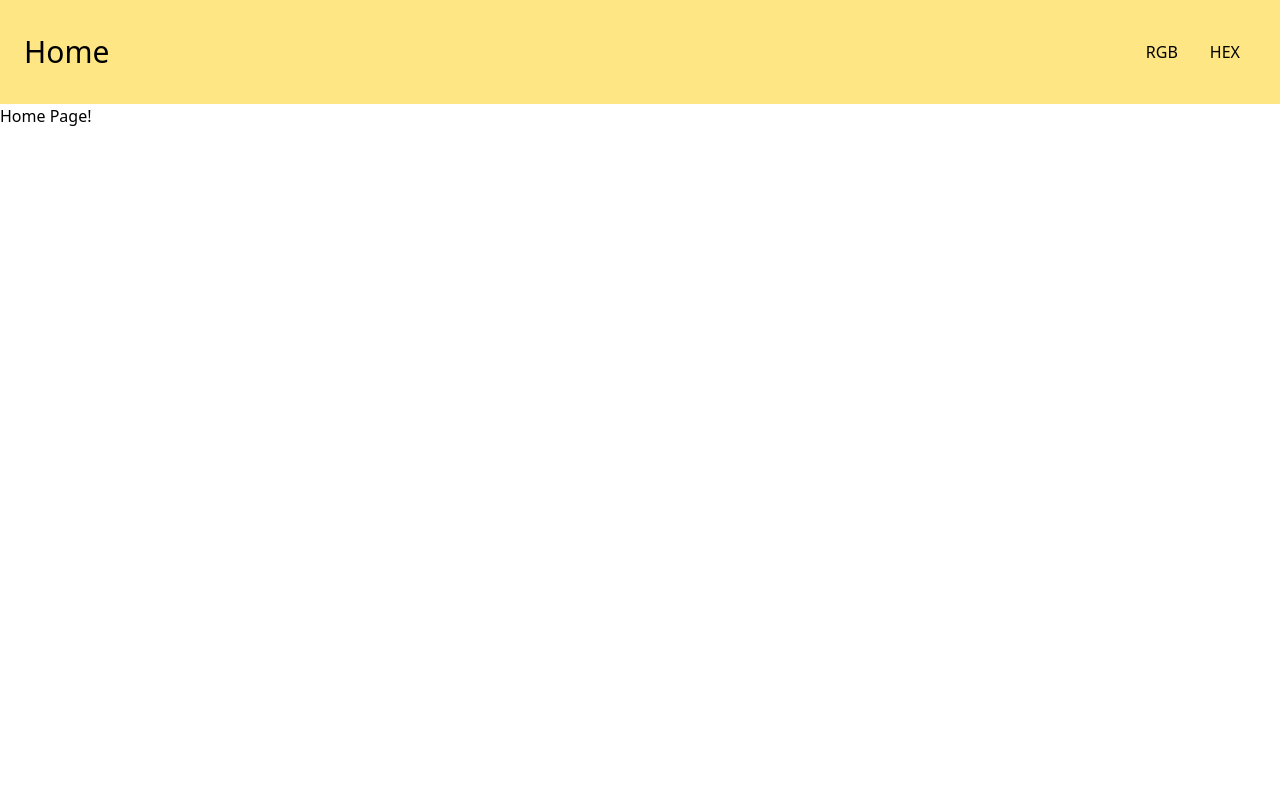
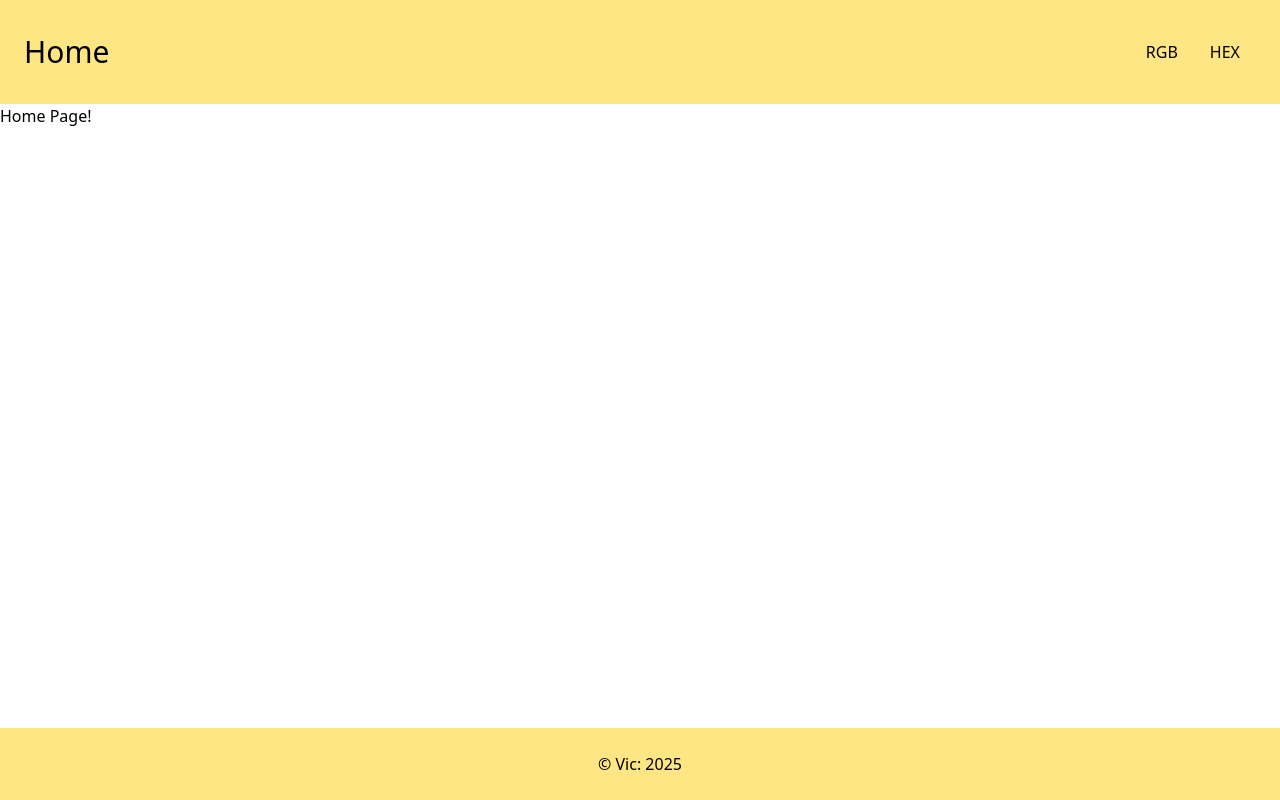
Before and after one commit to mvic89/testing-the-color, a Next.js app: page / in a window 1280 px wide. Built offline with nearby package versions, Linux system fonts and the light colour scheme.

Commit message:
added footer and pushed it to bottom

```diff
--- /dev/null
+++ b/src/app/components/Footer/index.tsx
@@ -0,0 +1,9 @@
+const Footer = () => {
+  return (
+    <footer className="flex justify-center p-6 bg-amber-200">
+      <p>&copy; Vic: 2025</p>
+    </footer>
+  )
+}
+
+export default Footer
--- a/src/app/layout.tsx
+++ b/src/app/layout.tsx
@@ -2,6 +2,7 @@
 import { Geist, Geist_Mono } from "next/font/google";
 import "./globals.css";
 import Header from "./components/Header";
+import Footer from "./components/Footer";
 
 const geistSans = Geist({
   variable: "--font-geist-sans",
@@ -25,9 +26,10 @@
 }>) {
   return (
     <html lang="en">
-      <body className={`${geistSans.variable} ${geistMono.variable} antialiased`}>
+      <body className={`${geistSans.variable} ${geistMono.variable} antialiased h-full flex flex-col`}>
         <Header/>
         {children}
+        <Footer/>
       </body>
     </html>
   );
--- a/src/app/page.tsx
+++ b/src/app/page.tsx
@@ -3,7 +3,7 @@
 
 export default function Home() {
   return (
-    <div>
+    <div className="grow">
       <h1>Home Page!</h1>
     </div>
   );
```
